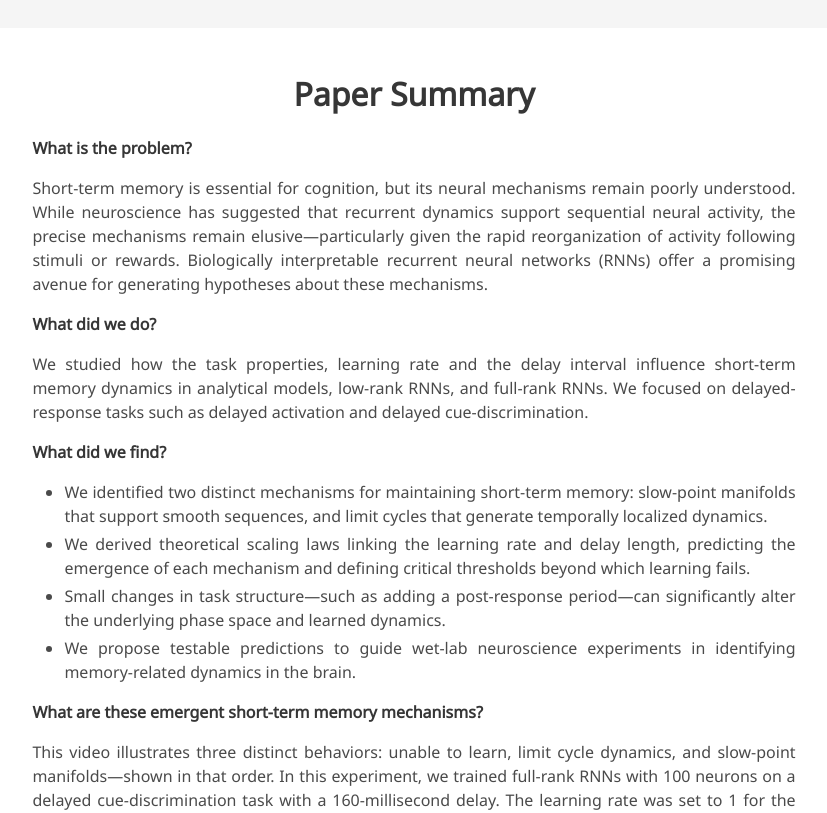
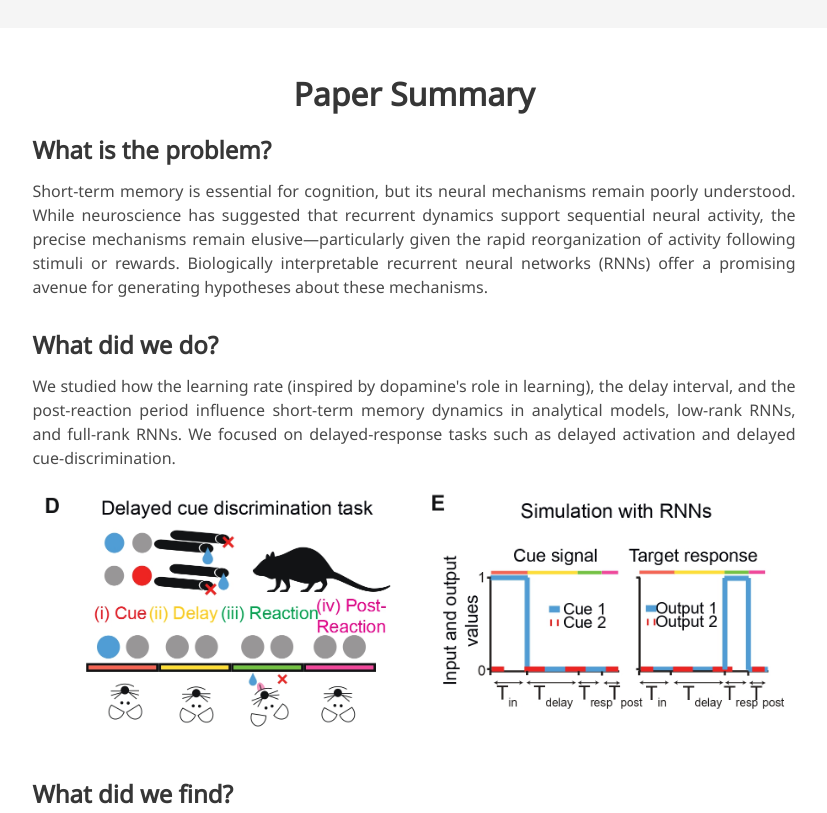
Before and after one commit to bariscankurtkaya/dynamical_phases, a plain HTML site: page index.html in a window 1280 px wide. Shown: the part 1260-2073 px from the top of the page, without its empty margins (226-1053 px from the left). Drawn offline with nearby package versions, Linux system fonts and the light colour scheme; some icons are missing; a web font is replaced by a local one.

Commit message:
version 3

```diff
--- a/index.html
+++ b/index.html
@@ -181,21 +181,32 @@
       <div class="column is-four-fifths">
         <h2 class="title is-3">Paper Summary</h2>
         <div class="content has-text-justified">
-          <p><strong>What is the problem?</strong></p>
+          <h3><strong>What is the problem?</strong></h3>
           <p>
             Short-term memory is essential for cognition, but its neural mechanisms remain poorly understood.
             While neuroscience has suggested that recurrent dynamics support sequential neural activity,
             the precise mechanisms remain elusive—particularly given the rapid reorganization of activity following stimuli or rewards.
             Biologically interpretable recurrent neural networks (RNNs) offer a promising avenue for generating hypotheses about these mechanisms.
+
           </p>
-          <p><strong>What did we do?</strong></p>
+          <!-- <img src="static/images/Figure1.jpg" alt="MY ALT TEXT"/> -->
+
+          <h3><strong>What did we do?</strong></h3>
           <p>
-            We studied how the task properties, learning rate and the delay interval influence short-term memory dynamics
-            in analytical models, low-rank RNNs, and full-rank RNNs. We focused on delayed-response tasks
-            such as delayed activation and delayed cue-discrimination.
+            We studied how the learning rate (inspired by dopamine's role in learning), the delay interval, and the post-reaction period influence
+            short-term memory dynamics in analytical models, low-rank RNNs, and full-rank RNNs. We focused on delayed-response tasks such as
+            delayed activation and delayed cue-discrimination.
           </p>
+          <div class="columns is-centered">
+            <div class="column is-6">
+              <img src="static/images/fig1_D.jpg" alt="MY ALT TEXT"/>
+            </div>
+            <div class="column is-6">
+              <img src="static/images/fig1_E.jpg" alt="MY ALT TEXT"/>
+            </div>
+          </div>
 
-          <p><strong>What did we find?</strong></p>
+          <h3><strong>What did we find?</strong></h3>
           <ul>
             <li>
               We identified two distinct mechanisms for maintaining short-term memory: slow-point manifolds
@@ -214,8 +225,9 @@
               memory-related dynamics in the brain.
             </li>
           </ul>
+          <img src="static/images/Figure4.jpg" alt="MY ALT TEXT"/>
 
-        <p><strong>What are these emergent short-term memory mechanisms?</strong></p>
+        <h3><strong>What are these emergent short-term memory mechanisms?</strong></h3>
         <p>
           This video illustrates three distinct behaviors: unable to learn, limit cycle dynamics, and slow-point manifolds—shown in that order.
           In this experiment, we trained full-rank RNNs with 100 neurons on a delayed cue-discrimination task with a 160-millisecond delay.
@@ -223,14 +235,13 @@
           While limit cycles and slow-point manifolds produce similar activity patterns during the trial,
           they begin to diverge in the post-reaction period—a phase that is especially difficult to capture in wet-lab experiments due to rapid synaptic reorganization.
         </p>
+
+          <video poster="" id="video1" autoplay controls muted loop>
+            <source src="static/videos/movie.webm"
+            type="video/webm">
+          </video>
       </div>
     </div>
-    </div>
-    <div class="hero-body" style="max-width: 94%; margin-block: -4rem">
-      <video poster="" id="video1" autoplay controls muted loop>
-        <source src="static/videos/movie.webm"
-        type="video/webm">
-      </video>
     </div>
   </div>
 </section>
```
Also changed, not shown: static/images/Figure1.jpg, static/images/fig1_D.jpg (added), static/images/fig1_E.jpg (added), 2 other files.
